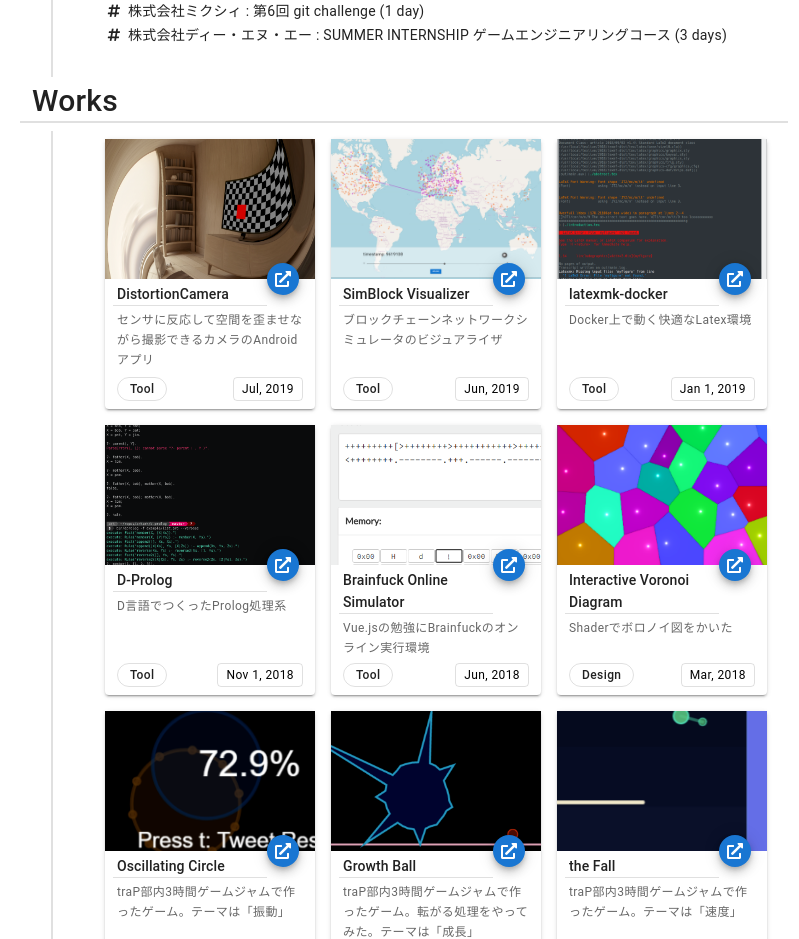
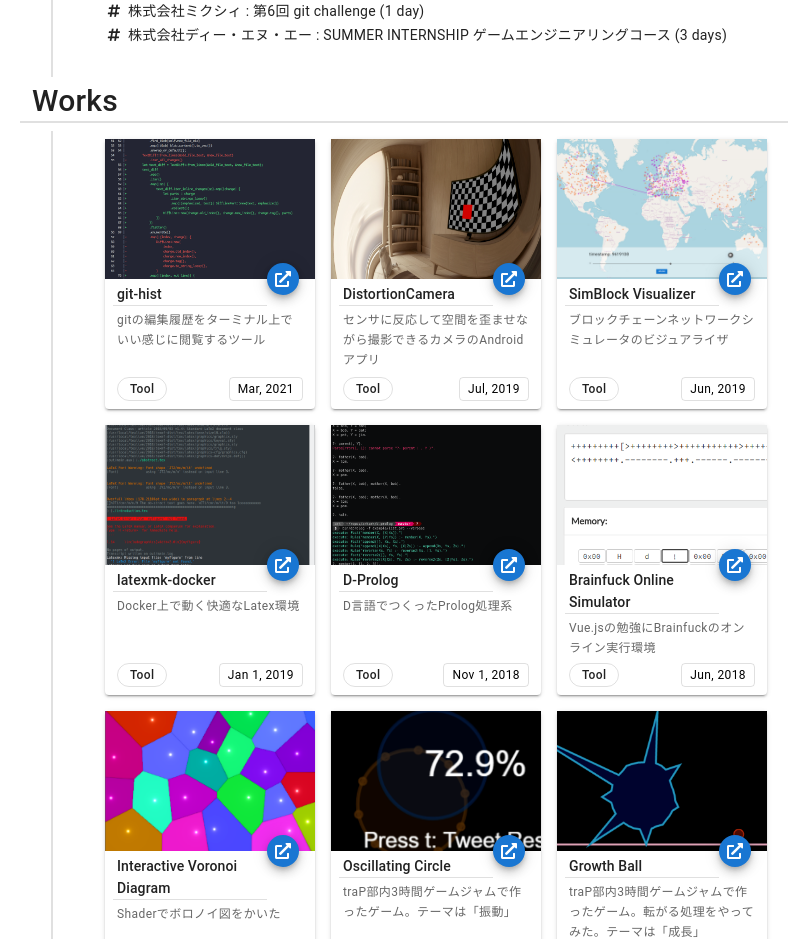
Before and after one commit to arkark/portfolio, a Vue app: page / in a window 1280 px wide. Shown: the part 2960-3899 px from the top of the page, without its empty margins (236-1035 px from the left). Built offline with nearby package versions, Linux system fonts and the light colour scheme; a web font is replaced by a local one.

Commit message:
Add git-hist

```diff
--- a/src/data/work.js
+++ b/src/data/work.js
@@ -1,4 +1,12 @@
 export default [
+  {
+    title: "git-hist",
+    url: "https://github.com/arkark/git-hist",
+    src: require("@/assets/screenshots/tool/git_hist.png"),
+    genre: "Tool",
+    description: "gitの編集履歴をターミナル上でいい感じに閲覧するツール",
+    date: "2021/3/29",
+  },
   {
     title: "DistortionCamera",
     url: "https://github.com/arkark/DistortionCamera",
```
Also changed, not shown: src/assets/screenshots/tool/git_hist.png (added).
